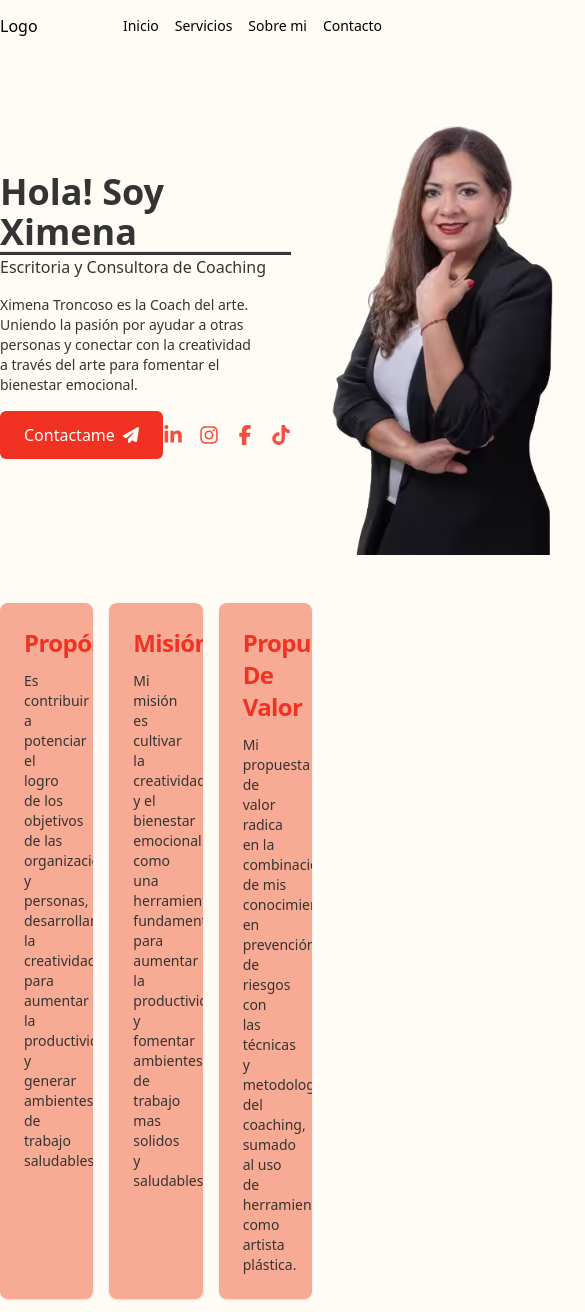
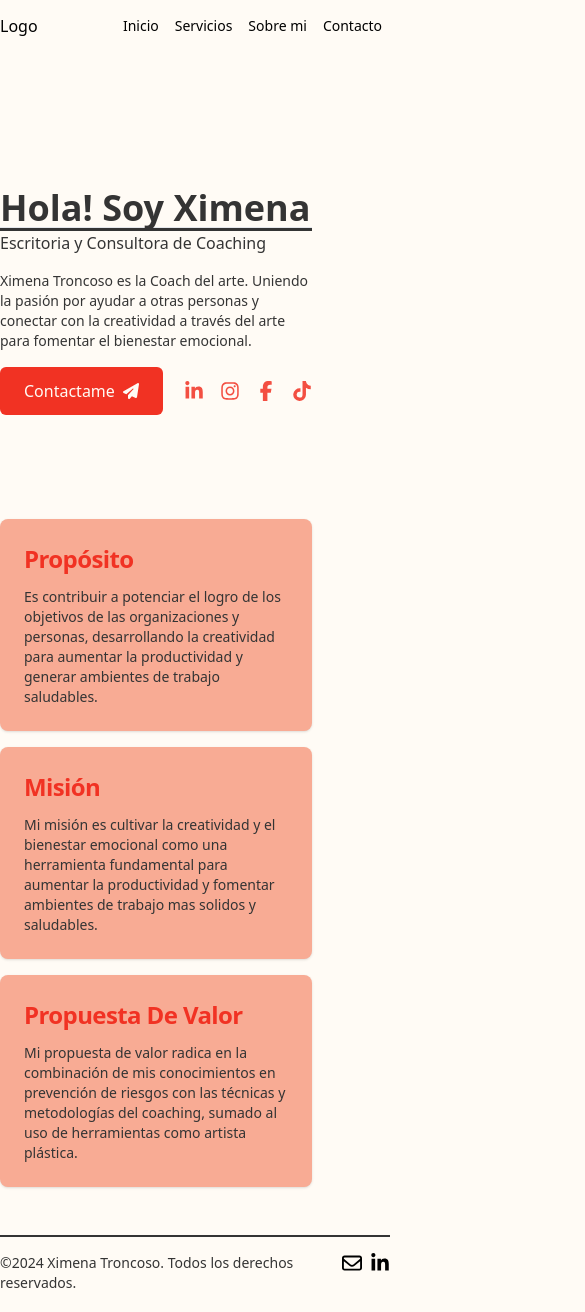
Before and after one commit to MarlonDevs/ximena-portfolio, an Astro site: page / in a window 390 px wide. Shown: the top 1312 px of the page, 585 px wide, since content can reach past the window. Built offline with nearby package versions, Linux system fonts and the light colour scheme; Astro itself is replaced by a stand-in of ours.

Commit message:
New style design, add responsive design

```diff
--- a/src/components/CardInfo.astro
+++ b/src/components/CardInfo.astro
@@ -19,7 +19,7 @@ const info = [
 ];
 ---
 
-<section class="grid grid-cols-3 justify-center items-center my-12 gap-4">
+<section class="grid md:grid-cols-3 grid-cols-1 justify-center items-center my-12 gap-4">
 {
   info.map((item) => (
     <article class="h-full group flex flex-col relative overflow-hidden gap-1 max-w-md p-6 bg-[var(--clr-two)] rounded-lg shadow">
--- a/src/pages/index.astro
+++ b/src/pages/index.astro
@@ -15,7 +15,7 @@ import CardInfo from '../components/CardInfo.astro';
 	<main class="flex justify-center items-center h-full w-[80vw] m-0-auto flex-col">
 		<section class="flex justify-between items-center w-full mt-8">
 			<!--Saludo y presentacion -->
-			<article class="max-w-[25rem] text-[var(--clr-four)]">
+			<article class="md:max-w-[25rem] text-[var(--clr-four)] mt-28 mb-14">
 				<header>
 					<h1 class="capitalize text-4xl font-bold">hola! soy ximena </h1>
 					<hr class="bg-[var(--clr-four)] h-1 mt-[-1px]">
@@ -47,11 +47,11 @@ import CardInfo from '../components/CardInfo.astro';
 				</footer>
 			</article>
 
-			<!--Photo del usuario -->
-			<div class="md:overflow-hidden">
+			<!--Photo del usuario
+			<div class="md:overflow-visible overflow-hidden">
 				<figure class="w-[20rem]">
 					<img src="/assets/User.avif" alt="img"/>
-				</figure>
+				</figure>-->
 
 				<!--<div class="w-[20rem] h-4 bg-[var(--clr-one)] mb-1 rounded-xl"></div>
 				<div class="w-[20rem] h-4 bg-[var(--clr-one)] mb-1 rounded-xl"></div>
```
